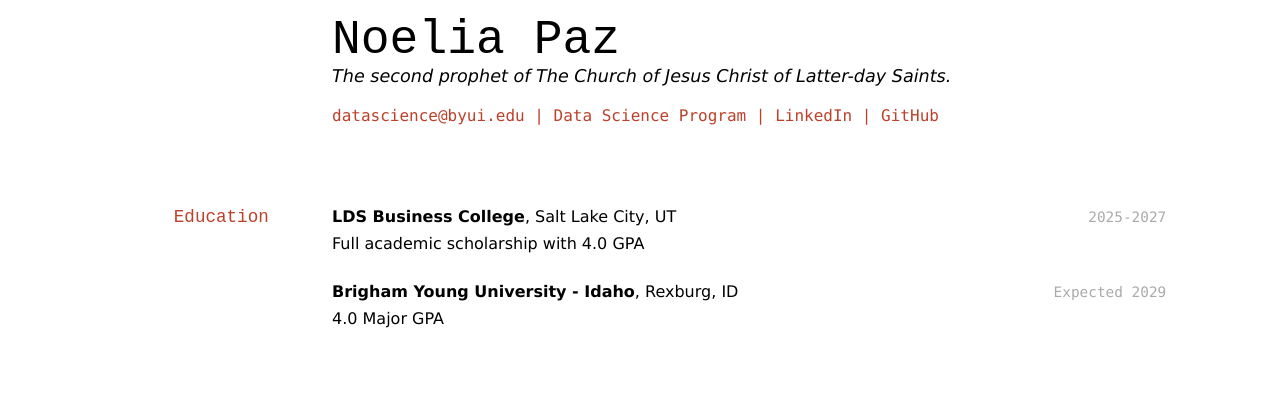
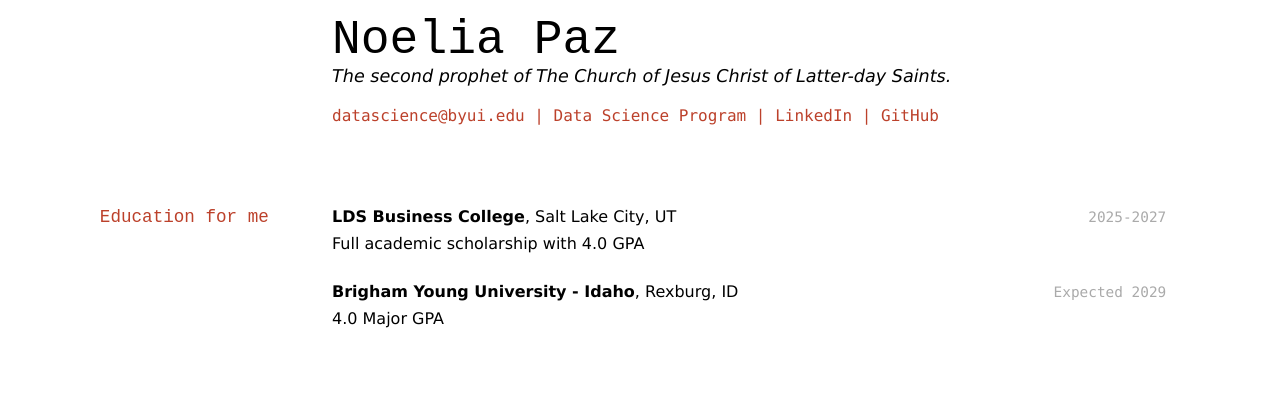
Before and after one commit to byuids-resumes/paz_resume, a Jekyll site: the page built from docs/index.md, in a window 1280 px wide. Shown: the top 399 px of the page. Built offline with Jekyll 4.4.1, drawn with Linux system fonts in a browser that asks for light colours.

Commit message:
changed education

```diff
--- a/docs/index.md
+++ b/docs/index.md
@@ -14,7 +14,9 @@ The second prophet of The Church of Jesus Christ of Latter-day Saints.
 
 <!-- https://www.monique.tech/the-art-of-markdown -->
 
-## Education
+## Education for me
+
+
 
 `2025-2027`
 __LDS Business College__, Salt Lake City, UT
```
Also changed, not shown: other parts of docs/index.md (+1 -1 lines).
